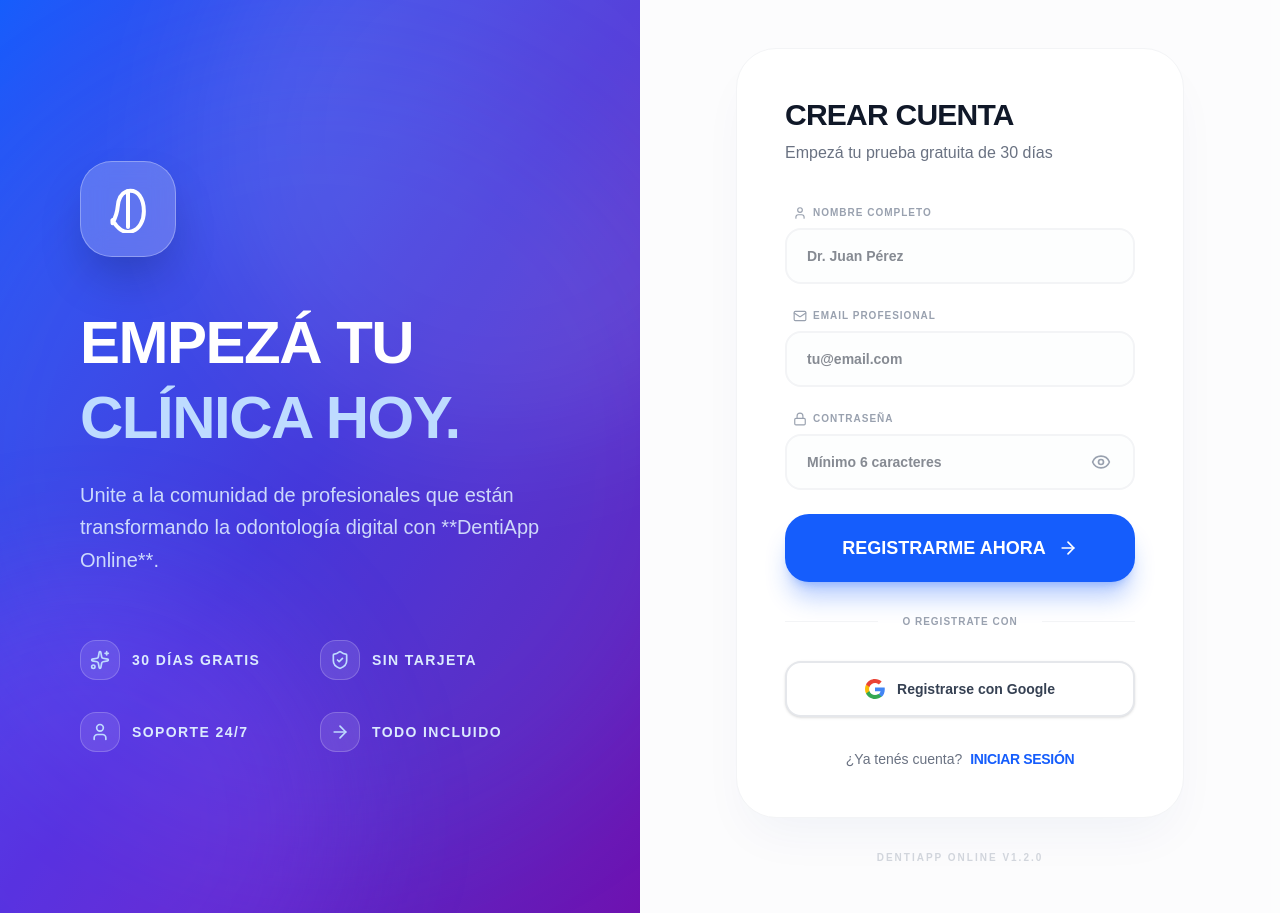
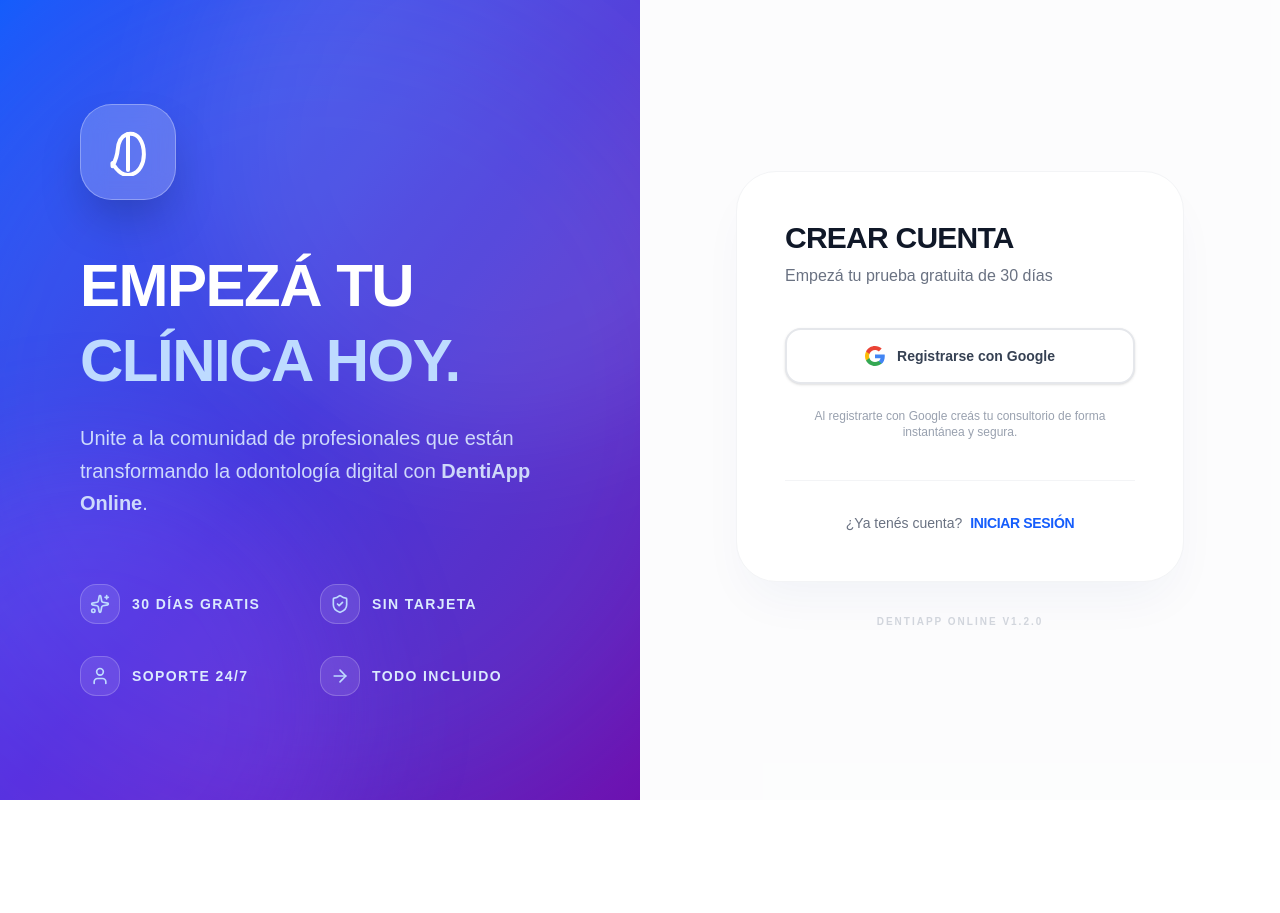
Before and after one commit to jaimedrodriguezf-netizen/dentiapp-online, a Next.js app: page /register in a window 1280 px wide. After the commit the page ends 800 px from the top, so only its background shows below. Built offline with nearby package versions, Linux system fonts and the light colour scheme.

Commit message:
feat(auth): streamline authentication exclusively via Google OAuth

```diff
--- a/src/app/(auth)/login/LoginForm.tsx
+++ b/src/app/(auth)/login/LoginForm.tsx
@@ -1,38 +1,17 @@
 'use client'
 
 import { useState } from 'react'
-import { useRouter, useSearchParams } from 'next/navigation'
+import { useSearchParams } from 'next/navigation'
 import Link from 'next/link'
-import { login } from '../actions'
 import { Tooth } from '@/components/ui/ToothIcon'
 import GoogleSignInButton from '@/components/auth/GoogleSignInButton'
-import { Eye, EyeOff, Loader2, Mail, Lock, ShieldCheck, Sparkles, ArrowRight, X } from 'lucide-react'
+import { ShieldCheck, Sparkles, ArrowRight, X } from 'lucide-react'
 import { APP_VERSION } from '@/lib/version'
 
 export default function LoginForm() {
-  const router = useRouter()
   const searchParams = useSearchParams()
   const redirectUrl = searchParams.get('redirect')
-  const [loading, setLoading] = useState(false)
   const [error, setError] = useState<string | null>(searchParams.get('error'))
-  const [showPassword, setShowPassword] = useState(false)
-
-  async function handleSubmit(formData: FormData) {
-    setLoading(true)
-    setError(null)
-
-    const result = await login(formData)
-
-    if (result?.error) {
-      setError(result.error)
-      setLoading(false)
-      return
-    }
-
-    if (redirectUrl) {
-      router.push(redirectUrl)
-    }
-  }
 
   return (
     <div className="min-h-screen bg-white flex flex-col lg:flex-row overflow-hidden">
@@ -78,7 +57,7 @@
         </div>
       </div>
 
-      {/* Right side - Login form */}
+      {/* Right side - Login */}
       <div className="flex-1 flex items-center justify-center p-6 md:p-12 bg-gray-50/50">
         <div className="w-full max-w-md">
           {/* Mobile Header */}
@@ -91,7 +70,7 @@
 
           <div className="bg-white p-8 md:p-12 rounded-[40px] shadow-2xl shadow-blue-900/5 border border-gray-100">
             <div className="mb-10 text-center lg:text-left">
-              <h1 className="text-3xl font-black text-gray-900 uppercase tracking-tight">Bienvenido</h1>
+              <h1 className="text-3xl font-black text-gray-900 uppercase tracking-tight">Iniciar Sesión</h1>
               <p className="text-gray-500 font-medium mt-2">Accedé a tu panel administrativo</p>
             </div>
 
@@ -102,81 +81,24 @@
               </div>
             )}
 
-            <form action={handleSubmit} className="space-y-6">
-              <div className="space-y-2">
-                <label className="text-[10px] font-black text-gray-400 uppercase tracking-widest ml-2 flex items-center gap-1.5">
-                  <Mail className="w-3.5 h-3.5" /> Email del Profesional
-                </label>
-                <input
-                  type="email"
-                  name="email"
-                  placeholder="ejemplo@clínica.com"
-                  className="w-full rounded-2xl border-2 border-gray-100 bg-gray-50/30 px-5 py-4 text-sm font-bold text-gray-900 focus:border-blue-500 focus:bg-white focus:outline-none focus:ring-4 focus:ring-blue-500/10 transition-all"
-                  required
-                  autoComplete="email"
-                />
-              </div>
+            <div className="space-y-6">
+              <GoogleSignInButton
+                text="Continuar con Google"
+                redirectTo={redirectUrl}
+                onError={(err) => setError(err)}
+              />
 
-              <div className="space-y-2">
-                <label className="text-[10px] font-black text-gray-400 uppercase tracking-widest ml-2 flex items-center gap-1.5">
-                  <Lock className="w-3.5 h-3.5" /> Contraseña
-                </label>
-                <div className="relative">
-                  <input
-                    type={showPassword ? 'text' : 'password'}
-                    name="password"
-                    placeholder="••••••••"
-                    className="w-full rounded-2xl border-2 border-gray-100 bg-gray-50/30 px-5 py-4 pr-14 text-sm font-bold text-gray-900 focus:border-blue-500 focus:bg-white focus:outline-none focus:ring-4 focus:ring-blue-500/10 transition-all"
-                    required
-                    autoComplete="current-password"
-                  />
-                  <button
-                    type="button"
-                    className="absolute right-4 top-1/2 -translate-y-1/2 p-2 text-gray-400 hover:text-blue-600 transition-colors"
-                    onClick={() => setShowPassword(!showPassword)}
-                  >
-                    {showPassword ? <EyeOff className="w-5 h-5" /> : <Eye className="w-5 h-5" />}
-                  </button>
-                </div>
-              </div>
-
-              <button
-                type="submit"
-                className="w-full rounded-[24px] bg-blue-600 px-8 py-5 text-lg font-black text-white hover:bg-blue-700 transition-all shadow-xl shadow-blue-600/30 disabled:opacity-50 disabled:cursor-not-allowed flex items-center justify-center gap-3 active:scale-[0.98]"
-                disabled={loading}
-              >
-                {loading ? (
-                  <>
-                    <Loader2 className="w-6 h-6 animate-spin" />
-                    ACCEDIENDO...
-                  </>
-                ) : (
-                  <>
-                    INICIAR SESIÓN
-                    <ArrowRight className="w-5 h-5" />
-                  </>
-                )}
-              </button>
-            </form>
-
-            <div className="flex items-center gap-4 my-8">
-              <div className="flex-1 h-px bg-gray-100"></div>
-              <span className="text-[10px] font-black text-gray-400 uppercase tracking-widest px-2">o continuá con</span>
-              <div className="flex-1 h-px bg-gray-100"></div>
+              <p className="text-center text-xs text-gray-400">
+                Acceso seguro y unificado mediante tu cuenta de Google. Sin contraseñas que recordar.
+              </p>
             </div>
 
-            <GoogleSignInButton
-              text="Continuar con Google"
-              redirectTo={redirectUrl}
-              onError={(err) => setError(err)}
-            />
-
-            <p className="text-center text-gray-500 font-medium text-sm mt-8">
+            <div className="border-t border-gray-100 mt-10 pt-8 text-center text-gray-500 font-medium text-sm">
               ¿No tenés cuenta?{' '}
               <Link href="/register" className="text-blue-600 font-black uppercase tracking-tight hover:text-blue-800 transition-colors ml-1">
                 Registrate Gratis
               </Link>
-            </p>
+            </div>
           </div>
 
           <p className="text-center mt-8 text-[10px] font-black text-gray-300 uppercase tracking-[0.2em]">
--- a/src/app/(auth)/register/page.tsx
+++ b/src/app/(auth)/register/page.tsx
@@ -2,31 +2,13 @@
 
 import { useState } from 'react'
 import Link from 'next/link'
-import { register } from '../actions'
 import { Tooth } from '@/components/ui/ToothIcon'
 import GoogleSignInButton from '@/components/auth/GoogleSignInButton'
 import { APP_VERSION } from '@/lib/version'
-import { Eye, EyeOff, Loader2, User, Mail, Lock, ShieldCheck, Sparkles, ArrowRight, X } from 'lucide-react'
+import { ShieldCheck, Sparkles, ArrowRight, User, X } from 'lucide-react'
 
 export default function RegisterPage() {
-  const [loading, setLoading] = useState(false)
   const [error, setError] = useState<string | null>(null)
-  const [showPassword, setShowPassword] = useState(false)
-
-  async function handleSubmit(formData: FormData) {
-    setLoading(true)
-    setError(null)
-
-    const result = await register(formData)
-
-    if (result?.error) {
-      setError(result.error)
-      setLoading(false)
-      return
-    }
-
-    // register() redirects on success
-  }
 
   return (
     <div className="min-h-screen bg-white flex flex-col lg:flex-row overflow-hidden">
@@ -50,7 +32,7 @@
               <span className="text-blue-200">clínica hoy.</span>
             </h2>
             <p className="text-xl text-blue-100 font-medium leading-relaxed opacity-90">
-              Unite a la comunidad de profesionales que están transformando la odontología digital con **DentiApp Online**.
+              Unite a la comunidad de profesionales que están transformando la odontología digital con <strong>DentiApp Online</strong>.
             </p>
           </div>
 
@@ -72,7 +54,7 @@
         </div>
       </div>
 
-      {/* Right side - Register form */}
+      {/* Right side - Register */}
       <div className="flex-1 flex items-center justify-center p-6 md:p-12 bg-gray-50/50">
         <div className="w-full max-w-md">
           {/* Mobile Header */}
@@ -96,95 +78,23 @@
               </div>
             )}
 
-            <form action={handleSubmit} className="space-y-6">
-              <div className="space-y-2">
-                <label className="text-[10px] font-black text-gray-400 uppercase tracking-widest ml-2 flex items-center gap-1.5">
-                  <User className="w-3.5 h-3.5" /> Nombre Completo
-                </label>
-                <input
-                  type="text"
-                  name="name"
-                  placeholder="Dr. Juan Pérez"
-                  className="w-full rounded-2xl border-2 border-gray-100 bg-gray-50/30 px-5 py-4 text-sm font-bold text-gray-900 focus:border-blue-500 focus:bg-white focus:outline-none focus:ring-4 focus:ring-blue-500/10 transition-all"
-                  required
-                  autoComplete="name"
-                />
-              </div>
+            <div className="space-y-6">
+              <GoogleSignInButton
+                text="Registrarse con Google"
+                onError={(err) => setError(err)}
+              />
 
-              <div className="space-y-2">
-                <label className="text-[10px] font-black text-gray-400 uppercase tracking-widest ml-2 flex items-center gap-1.5">
-                  <Mail className="w-3.5 h-3.5" /> Email Profesional
-                </label>
-                <input
-                  type="email"
-                  name="email"
-                  placeholder="tu@email.com"
-                  className="w-full rounded-2xl border-2 border-gray-100 bg-gray-50/30 px-5 py-4 text-sm font-bold text-gray-900 focus:border-blue-500 focus:bg-white focus:outline-none focus:ring-4 focus:ring-blue-500/10 transition-all"
-                  required
-                  autoComplete="email"
-                />
-              </div>
-
-              <div className="space-y-2">
-                <label className="text-[10px] font-black text-gray-400 uppercase tracking-widest ml-2 flex items-center gap-1.5">
-                  <Lock className="w-3.5 h-3.5" /> Contraseña
-                </label>
-                <div className="relative">
-                  <input
-                    type={showPassword ? 'text' : 'password'}
-                    name="password"
-                    placeholder="Mínimo 6 caracteres"
-                    className="w-full rounded-2xl border-2 border-gray-100 bg-gray-50/30 px-5 py-4 pr-14 text-sm font-bold text-gray-900 focus:border-blue-500 focus:bg-white focus:outline-none focus:ring-4 focus:ring-blue-500/10 transition-all"
-                    minLength={6}
-                    required
-                    autoComplete="new-password"
-                  />
-                  <button
-                    type="button"
-                    className="absolute right-4 top-1/2 -translate-y-1/2 p-2 text-gray-400 hover:text-blue-600 transition-colors"
-                    onClick={() => setShowPassword(!showPassword)}
-                  >
-                    {showPassword ? <EyeOff className="w-5 h-5" /> : <Eye className="w-5 h-5" />}
-                  </button>
-                </div>
-              </div>
-
-              <button
-                type="submit"
-                className="w-full rounded-[24px] bg-blue-600 px-8 py-5 text-lg font-black text-white hover:bg-blue-700 transition-all shadow-xl shadow-blue-600/30 disabled:opacity-50 disabled:cursor-not-allowed flex items-center justify-center gap-3 active:scale-[0.98]"
-                disabled={loading}
-              >
-                {loading ? (
-                  <>
-                    <Loader2 className="w-6 h-6 animate-spin" />
-                    CREANDO CUENTA...
-                  </>
-                ) : (
-                  <>
-                    REGISTRARME AHORA
-                    <ArrowRight className="w-5 h-5" />
-                  </>
-                )}
-              </button>
-            </form>
-
-            <div className="flex items-center gap-4 my-8">
-              <div className="flex-1 h-px bg-gray-100"></div>
-              <span className="text-[10px] font-black text-gray-400 uppercase tracking-widest px-2">o registrate con</span>
-              <div className="flex-1 h-px bg-gray-100"></div>
+              <p className="text-center text-xs text-gray-400">
+                Al registrarte con Google creás tu consultorio de forma instantánea y segura.
+              </p>
             </div>
 
-            <GoogleSignInButton
-              text="Registrarse con Google"
-              onError={(err) => setError(err)}
-            />
-
-            <p className="text-center text-gray-500 font-medium text-sm mt-8">
+            <div className="border-t border-gray-100 mt-10 pt-8 text-center text-gray-500 font-medium text-sm">
               ¿Ya tenés cuenta?{' '}
               <Link href="/login" className="text-blue-600 font-black uppercase tracking-tight hover:text-blue-800 transition-colors ml-1">
                 Iniciar Sesión
               </Link>
-            </p>
+            </div>
           </div>
 
           <p className="text-center mt-8 text-[10px] font-black text-gray-300 uppercase tracking-[0.2em]">
--- a/src/app/(public)/[slug]/login/page.tsx
+++ b/src/app/(public)/[slug]/login/page.tsx
@@ -1,41 +1,16 @@
 'use client'
 
 import { useState } from 'react'
-import { useRouter, useParams } from 'next/navigation'
-import { createClient } from '@/lib/supabase/client'
+import { useParams } from 'next/navigation'
 import { Tooth } from '@/components/ui/ToothIcon'
-import { Mail, Lock, Loader2, ArrowRight, X } from 'lucide-react'
+import GoogleSignInButton from '@/components/auth/GoogleSignInButton'
+import { X } from 'lucide-react'
 import { APP_VERSION } from '@/lib/version'
 
 export default function TenantLoginPage() {
-  const router = useRouter()
   const params = useParams()
   const slug = (params.slug as string) || ''
-  const supabase = createClient()
-  const [loading, setLoading] = useState(false)
   const [error, setError] = useState<string | null>(null)
-
-  async function handleSubmit(formData: FormData) {
-    setLoading(true)
-    setError(null)
-
-    const email = formData.get('email') as string
-    const password = formData.get('password') as string
-
-    const { error: signInError } = await supabase.auth.signInWithPassword({
-      email,
-      password,
-    })
-
-    if (signInError) {
-      setError(signInError.message)
-      setLoading(false)
-      return
-    }
-
-    router.refresh()
-    router.push(`/${slug}/dashboard`)
-  }
 
   return (
     <div className="min-h-screen bg-gray-50 flex items-center justify-center p-6">
@@ -56,51 +31,17 @@
             </div>
           )}
 
-          <form action={handleSubmit} className="space-y-6">
-            <div className="space-y-2">
-              <label className="text-[10px] font-black text-gray-400 uppercase tracking-widest ml-2 flex items-center gap-1.5">
-                <Mail className="w-3.5 h-3.5" /> Email
-              </label>
-              <input
-                type="email"
-                name="email"
-                placeholder="tu@email.com"
-                className="w-full rounded-2xl border-2 border-gray-100 bg-gray-50/30 px-5 py-4 text-sm font-bold text-gray-900 focus:border-blue-500 focus:bg-white focus:outline-none focus:ring-4 focus:ring-blue-500/10 transition-all"
-                required
-              />
-            </div>
+          <div className="space-y-6">
+            <GoogleSignInButton
+              text="Continuar con Google"
+              redirectTo={`/${slug}/dashboard`}
+              onError={(err) => setError(err)}
+            />
 
-            <div className="space-y-2">
-              <label className="text-[10px] font-black text-gray-400 uppercase tracking-widest ml-2 flex items-center gap-1.5">
-                <Lock className="w-3.5 h-3.5" /> Contraseña
-              </label>
-              <input
-                type="password"
-                name="password"
-                placeholder="••••••••"
-                className="w-full rounded-2xl border-2 border-gray-100 bg-gray-50/30 px-5 py-4 text-sm font-bold text-gray-900 focus:border-blue-500 focus:bg-white focus:outline-none focus:ring-4 focus:ring-blue-500/10 transition-all"
-                required
-              />
-            </div>
-
-            <button
-              type="submit"
-              className="w-full rounded-[24px] bg-blue-600 px-8 py-5 text-lg font-black text-white hover:bg-blue-700 transition-all shadow-xl shadow-blue-600/30 disabled:opacity-50 flex items-center justify-center gap-3 active:scale-[0.98]"
-              disabled={loading}
-            >
-              {loading ? (
-                <>
-                  <Loader2 className="w-6 h-6 animate-spin" />
-                  INICIANDO...
-                </>
-              ) : (
-                <>
-                  ENTRAR
-                  <ArrowRight className="w-5 h-5" />
-                </>
-              )}
-            </button>
-          </form>
+            <p className="text-center text-xs text-gray-400">
+              Iniciá sesión con tu cuenta de Google asociada al equipo de esta clínica.
+            </p>
+          </div>
 
           <p className="text-center mt-10 text-[10px] font-black text-gray-300 uppercase tracking-[0.2em]">
             DentiApp Online v{APP_VERSION}
```
